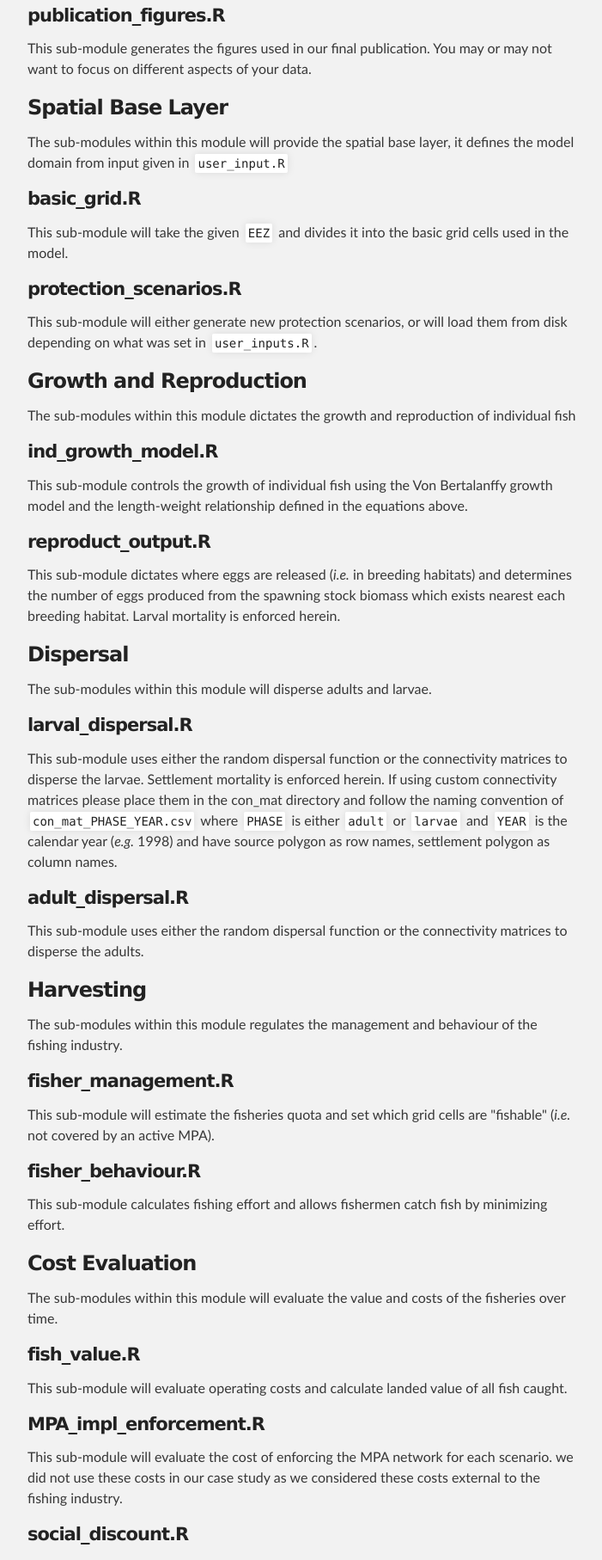
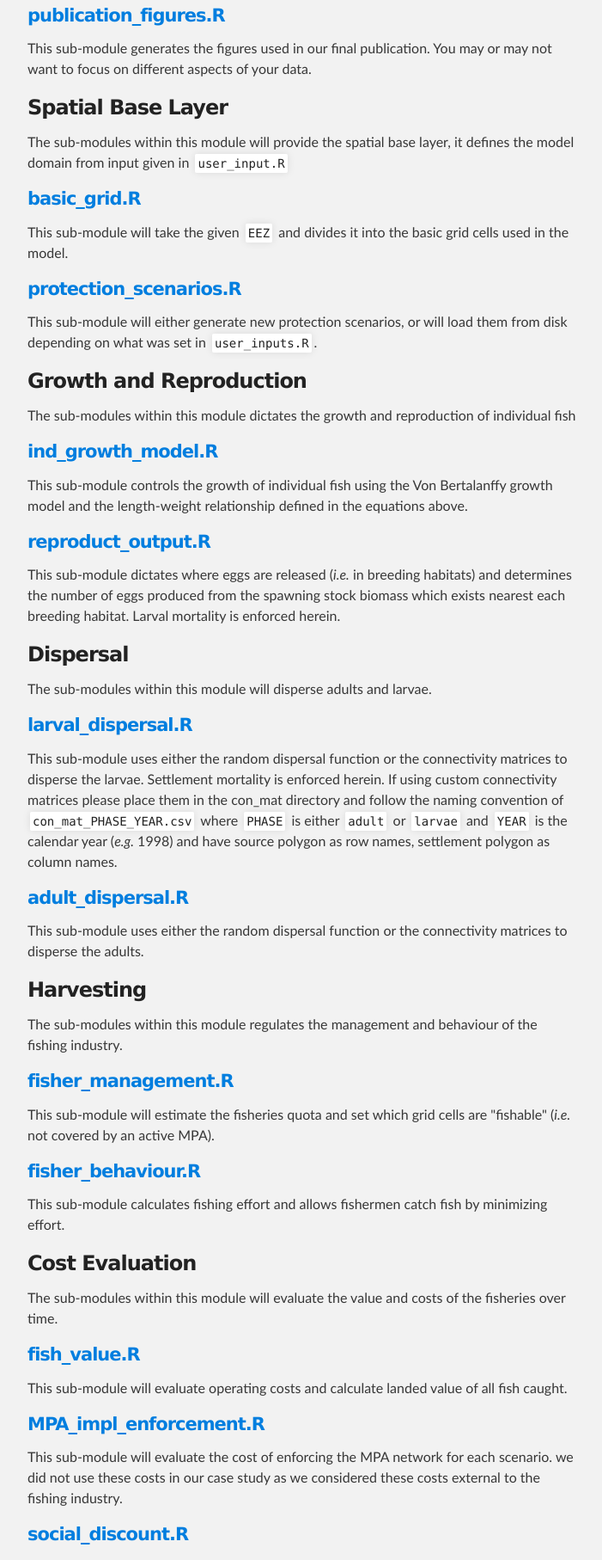
Before and after one commit to FishEconomist/bioeconomic_MPA, a plain HTML site: page index.html in a window 1280 px wide. Shown: the part 10186-12000 px from the top of the page at 86% size, without its empty margins (288-989 px from the left). Drawn offline with Linux system fonts and the light colour scheme.

```diff
--- a/index.html
+++ b/index.html
@@ -451,22 +451,26 @@
 <a id="modules-and-sub-modules" class="anchor" href="#modules-and-sub-modules" aria-hidden="true"><span class="octicon octicon-link"></span></a>Modules and Sub-modules</h2>
 
 <h4>
-<a id="user_inputr" class="anchor" href="#user_inputr" aria-hidden="true"><span class="octicon octicon-link"></span></a>user_input.R</h4>
+<a id="user_inputr" class="anchor" href="#user_inputr" aria-hidden="true"><span class="octicon octicon-link"></span></a><a href="https://github.com/remi-daigle/bioeconomic_MPA/blob/master/user_input.R">user_input.R</a>
+</h4>
 
 <p>This sub-module has all of the direct user inputs described in the table above. Modify the values to customize the biological, economic, or spatial parameters of your model. You will also find the logical switches (TRUE/FALSE) to turn on/off the analysis mode (analyzing data that was previously written to disk or running the full model), the time loop plots, as well as switches that dictate the use of connectivity matrices (or alternatively the random dispersal function) and the generation of new protection scenarios (or alternatively using those previously written to disk).</p>
 
 <h4>
-<a id="functionsr" class="anchor" href="#functionsr" aria-hidden="true"><span class="octicon octicon-link"></span></a>functions.R</h4>
+<a id="functionsr" class="anchor" href="#functionsr" aria-hidden="true"><span class="octicon octicon-link"></span></a><a href="https://github.com/remi-daigle/bioeconomic_MPA/blob/master/functions.R">functions.R</a>
+</h4>
 
 <p>This sub-module has all the custom functions created specifically for this toolbox. These functions are not contained in downloadable packages.</p>
 
 <h4>
-<a id="time_loop_plotsr" class="anchor" href="#time_loop_plotsr" aria-hidden="true"><span class="octicon octicon-link"></span></a>time_loop_plots.R</h4>
+<a id="time_loop_plotsr" class="anchor" href="#time_loop_plotsr" aria-hidden="true"><span class="octicon octicon-link"></span></a><a href="https://github.com/remi-daigle/bioeconomic_MPA/blob/master/time_loop_plots.R">time_loop_plots.R</a>
+</h4>
 
 <p>This sub-module is a script used to plot some pertinent results between each time loops so you can keep an eye on your model as it runs. This will slow performance slightly, but is very handy for troubleshooting</p>
 
 <h4>
-<a id="publication_figuresr" class="anchor" href="#publication_figuresr" aria-hidden="true"><span class="octicon octicon-link"></span></a>publication_figures.R</h4>
+<a id="publication_figuresr" class="anchor" href="#publication_figuresr" aria-hidden="true"><span class="octicon octicon-link"></span></a><a href="https://github.com/remi-daigle/bioeconomic_MPA/blob/master/publication_figures.R">publication_figures.R</a>
+</h4>
 
 <p>This sub-module generates the figures used in our final publication. You may or may not want to focus on different aspects of your data.</p>
 
@@ -476,12 +480,14 @@
 <p>The sub-modules within this module will provide the spatial base layer, it defines the model domain from input given in <code>user_input.R</code></p>
 
 <h4>
-<a id="basic_gridr" class="anchor" href="#basic_gridr" aria-hidden="true"><span class="octicon octicon-link"></span></a>basic_grid.R</h4>
+<a id="basic_gridr" class="anchor" href="#basic_gridr" aria-hidden="true"><span class="octicon octicon-link"></span></a><a href="https://github.com/remi-daigle/bioeconomic_MPA/blob/master/basic_grid.R">basic_grid.R</a>
+</h4>
 
 <p>This sub-module will take the given <code>EEZ</code> and divides it into the basic grid cells used in the model.</p>
 
 <h4>
-<a id="protection_scenariosr" class="anchor" href="#protection_scenariosr" aria-hidden="true"><span class="octicon octicon-link"></span></a>protection_scenarios.R</h4>
+<a id="protection_scenariosr" class="anchor" href="#protection_scenariosr" aria-hidden="true"><span class="octicon octicon-link"></span></a><a href="https://github.com/remi-daigle/bioeconomic_MPA/blob/master/protection_scenarios.R">protection_scenarios.R</a>
+</h4>
 
 <p>This sub-module will either generate new protection scenarios, or will load them from disk depending on what was set in <code>user_inputs.R</code>.</p>
 
@@ -491,13 +497,15 @@
 <p>The sub-modules within this module dictates the growth and reproduction of individual fish</p>
 
 <h4>
-<a id="ind_growth_modelr" class="anchor" href="#ind_growth_modelr" aria-hidden="true"><span class="octicon octicon-link"></span></a>ind_growth_model.R</h4>
+<a id="ind_growth_modelr" class="anchor" href="#ind_growth_modelr" aria-hidden="true"><span class="octicon octicon-link"></span></a><a href="https://github.com/remi-daigle/bioeconomic_MPA/blob/master/ind_growth_model.R">ind_growth_model.R</a>
+</h4>
 
 <p>This sub-module controls the growth of individual fish using the Von Bertalanffy growth model
 and the length-weight relationship defined in the equations above.</p>
 
 <h4>
-<a id="reproduct_outputr" class="anchor" href="#reproduct_outputr" aria-hidden="true"><span class="octicon octicon-link"></span></a>reproduct_output.R</h4>
+<a id="reproduct_outputr" class="anchor" href="#reproduct_outputr" aria-hidden="true"><span class="octicon octicon-link"></span></a><a href="https://github.com/remi-daigle/bioeconomic_MPA/blob/master/reproduct_output.R">reproduct_output.R</a>
+</h4>
 
 <p>This sub-module dictates where eggs are released (<em>i.e.</em> in breeding habitats) and determines the number of eggs produced from the spawning stock biomass which exists nearest each breeding habitat. Larval mortality is enforced herein.</p>
 
@@ -507,12 +515,14 @@
 <p>The sub-modules within this module will disperse adults and larvae.</p>
 
 <h4>
-<a id="larval_dispersalr" class="anchor" href="#larval_dispersalr" aria-hidden="true"><span class="octicon octicon-link"></span></a>larval_dispersal.R</h4>
+<a id="larval_dispersalr" class="anchor" href="#larval_dispersalr" aria-hidden="true"><span class="octicon octicon-link"></span></a><a href="https://github.com/remi-daigle/bioeconomic_MPA/blob/master/larval_dispersal.R">larval_dispersal.R</a>
+</h4>
 
 <p>This sub-module uses either the random dispersal function or the connectivity matrices to disperse the larvae. Settlement mortality is enforced herein. If using custom connectivity matrices please place them in the con_mat directory and follow the naming convention of <code>con_mat_PHASE_YEAR.csv</code> where <code>PHASE</code> is either <code>adult</code> or <code>larvae</code> and <code>YEAR</code> is the calendar year (<em>e.g.</em> 1998) and have source polygon as row names, settlement polygon as column names.</p>
 
 <h4>
-<a id="adult_dispersalr" class="anchor" href="#adult_dispersalr" aria-hidden="true"><span class="octicon octicon-link"></span></a>adult_dispersal.R</h4>
+<a id="adult_dispersalr" class="anchor" href="#adult_dispersalr" aria-hidden="true"><span class="octicon octicon-link"></span></a><a href="https://github.com/remi-daigle/bioeconomic_MPA/blob/master/adult_dispersal.R">adult_dispersal.R</a>
+</h4>
 
 <p>This sub-module uses either the random dispersal function or the connectivity matrices to disperse the adults. </p>
 
@@ -522,12 +532,14 @@
 <p>The sub-modules within this module regulates the management and behaviour of the fishing industry.</p>
 
 <h4>
-<a id="fisher_managementr" class="anchor" href="#fisher_managementr" aria-hidden="true"><span class="octicon octicon-link"></span></a>fisher_management.R</h4>
+<a id="fisher_managementr" class="anchor" href="#fisher_managementr" aria-hidden="true"><span class="octicon octicon-link"></span></a><a href="https://github.com/remi-daigle/bioeconomic_MPA/blob/master/fisher_managment.R">fisher_management.R</a>
+</h4>
 
 <p>This sub-module will estimate the fisheries quota and set which grid cells are "fishable" (<em>i.e.</em> not covered by an active MPA). </p>
 
 <h4>
-<a id="fisher_behaviourr" class="anchor" href="#fisher_behaviourr" aria-hidden="true"><span class="octicon octicon-link"></span></a>fisher_behaviour.R</h4>
+<a id="fisher_behaviourr" class="anchor" href="#fisher_behaviourr" aria-hidden="true"><span class="octicon octicon-link"></span></a><a href="https://github.com/remi-daigle/bioeconomic_MPA/blob/master/fisher_behaviour.R">fisher_behaviour.R</a>
+</h4>
 
 <p>This sub-module calculates fishing effort and allows fishermen catch fish by minimizing effort. </p>
 
@@ -537,17 +549,20 @@
 <p>The sub-modules within this module will evaluate the value and costs of the fisheries over time.</p>
 
 <h4>
-<a id="fish_valuer" class="anchor" href="#fish_valuer" aria-hidden="true"><span class="octicon octicon-link"></span></a>fish_value.R</h4>
+<a id="fish_valuer" class="anchor" href="#fish_valuer" aria-hidden="true"><span class="octicon octicon-link"></span></a><a href="https://github.com/remi-daigle/bioeconomic_MPA/blob/master/fish_value.R">fish_value.R</a>
+</h4>
 
 <p>This sub-module will evaluate operating costs and calculate landed value of all fish caught. </p>
 
 <h4>
-<a id="mpa_impl_enforcementr" class="anchor" href="#mpa_impl_enforcementr" aria-hidden="true"><span class="octicon octicon-link"></span></a>MPA_impl_enforcement.R</h4>
+<a id="mpa_impl_enforcementr" class="anchor" href="#mpa_impl_enforcementr" aria-hidden="true"><span class="octicon octicon-link"></span></a><a href="https://github.com/remi-daigle/bioeconomic_MPA/blob/master/MPA_impl_enforcement.R">MPA_impl_enforcement.R</a>
+</h4>
 
 <p>This sub-module will evaluate the cost of enforcing the MPA network for each scenario. we did not use these costs in our case study as we considered these costs external to the fishing industry. </p>
 
 <h4>
-<a id="social_discountr" class="anchor" href="#social_discountr" aria-hidden="true"><span class="octicon octicon-link"></span></a>social_discount.R</h4>
+<a id="social_discountr" class="anchor" href="#social_discountr" aria-hidden="true"><span class="octicon octicon-link"></span></a><a href="https://github.com/remi-daigle/bioeconomic_MPA/blob/master/social_discount.R">social_discount.R</a>
+</h4>
 
 <p>This sub-module applies the social discount rates to the net catch values to calculate the net present values. </p>
       </section>
```
Also changed, not shown: params.json (+1 -1 lines).
